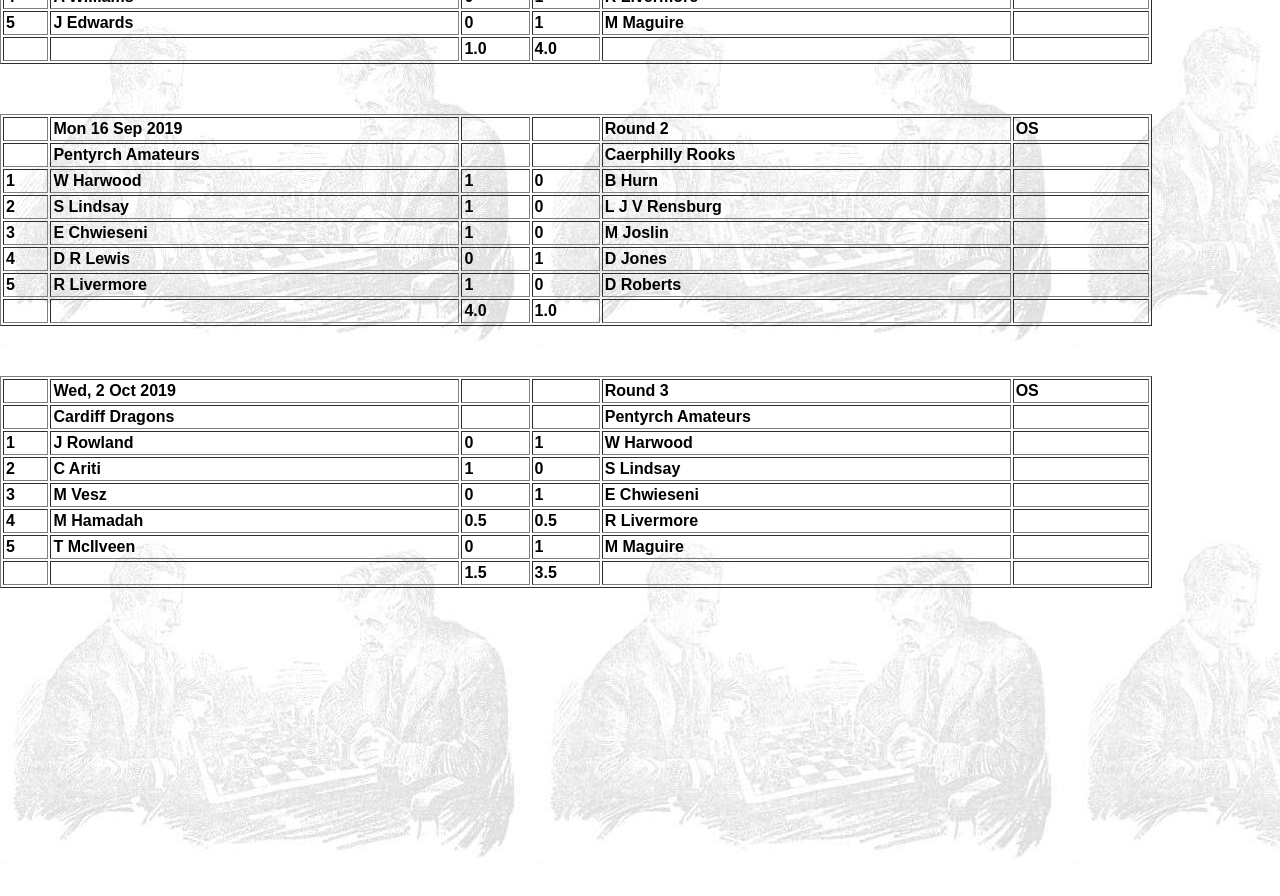
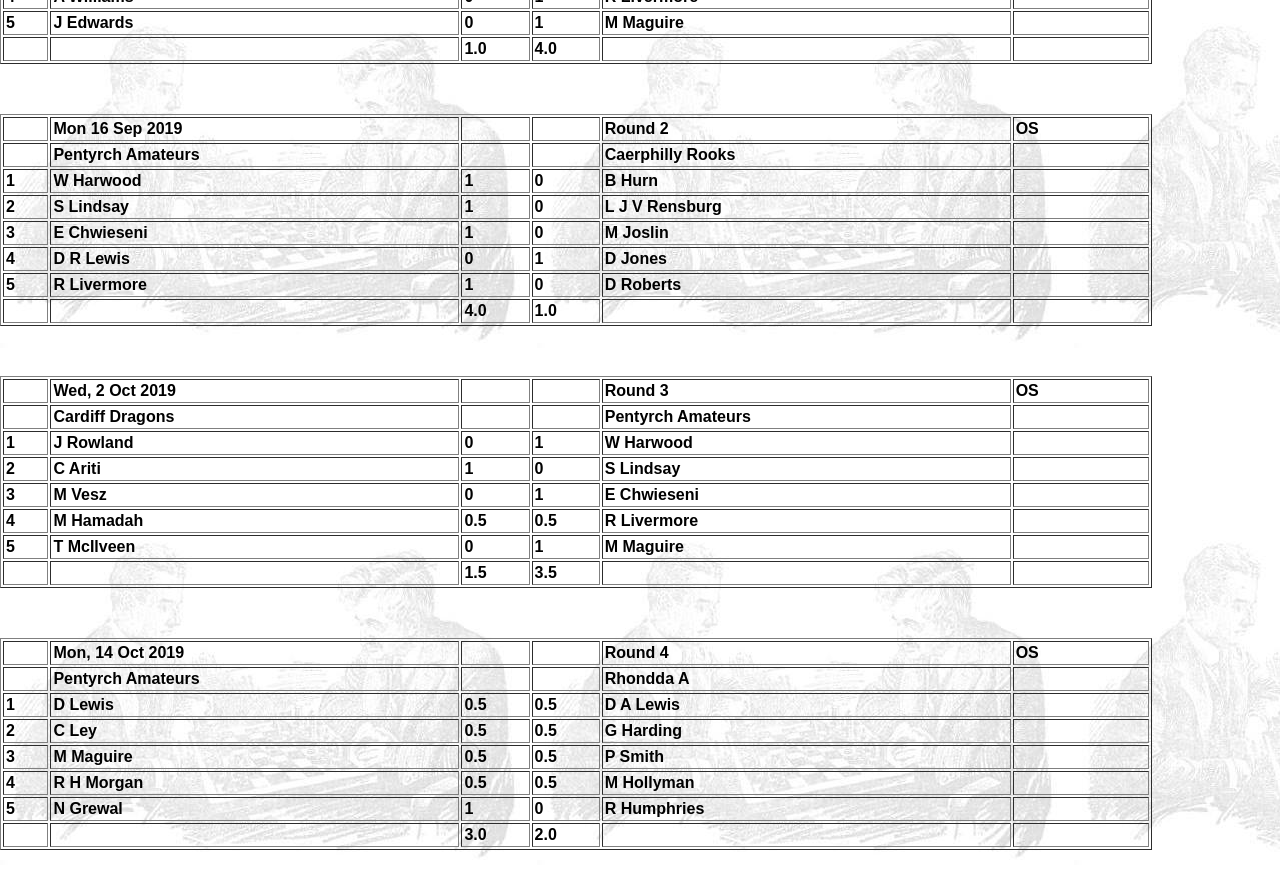
Before and after one commit to PentyrchChess/PentyrchChess.github.io, a Jekyll site: the page built from _results/A_R19.md, in a window 1280 px wide and 900 px high, scrolled down 686 px. Shown: the top 896 px of the window. Built offline with Jekyll 4.4.1, drawn with Linux system fonts in a browser that asks for light colours.

Commit message:
Add results: Amateurs, round 4

```diff
--- a/_results/A_R19.md
+++ b/_results/A_R19.md
@@ -51,4 +51,20 @@ results:
   - T McIlveen: 0
     M Maguire: 1
 
+
+- round: 4
+  date: Mon, 14 Oct 2019
+  home: true
+  opponent: Rhondda A
+  matches:
+  - D Lewis: 0.5
+    D A Lewis: 0.5
+  - C Ley: 0.5
+    G Harding: 0.5
+  - M Maguire: 0.5
+    P Smith: 0.5
+  - R H Morgan: 0.5
+    M Hollyman: 0.5
+  - N Grewal: 1
+    R Humphries: 0
 ---
```
